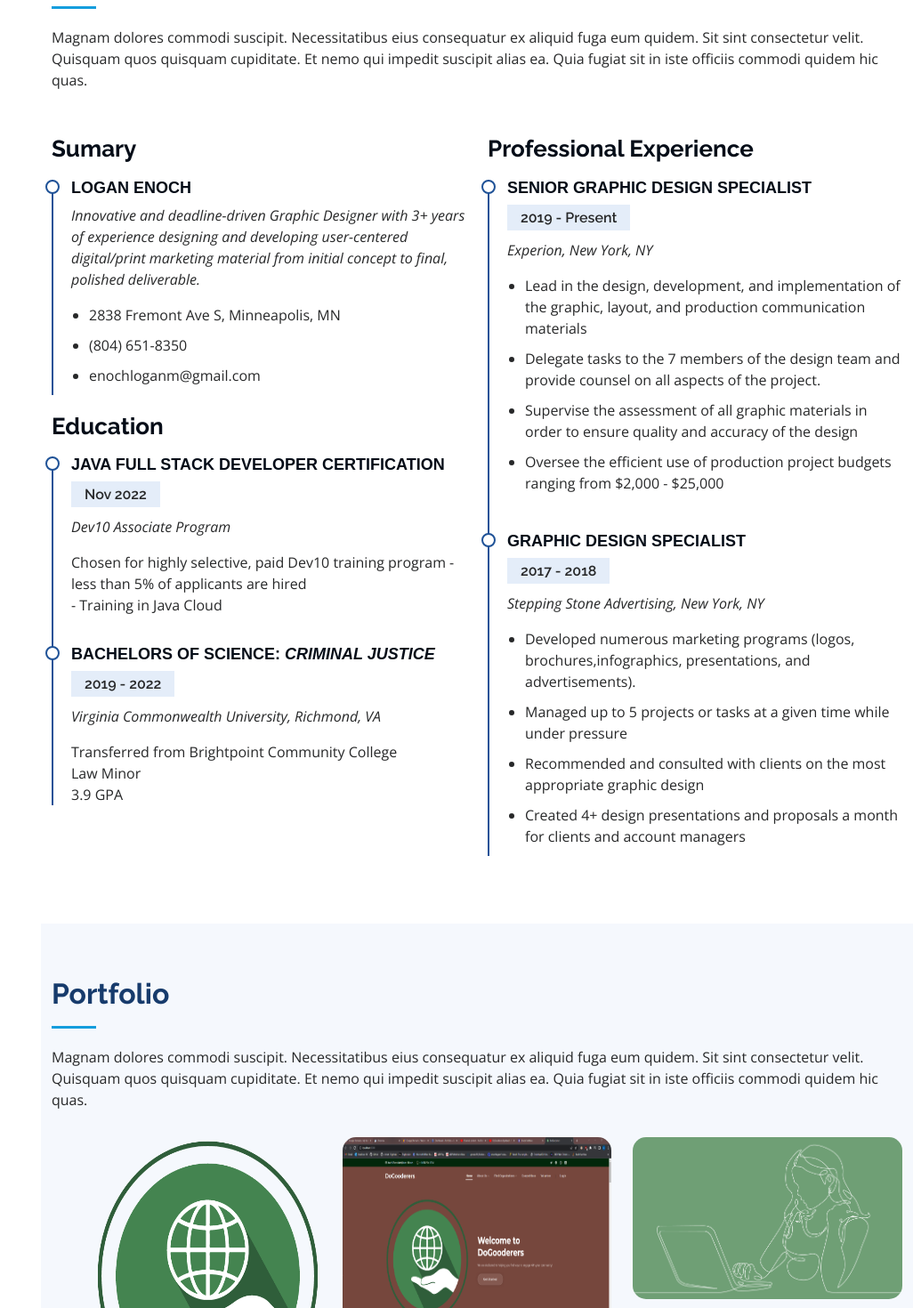
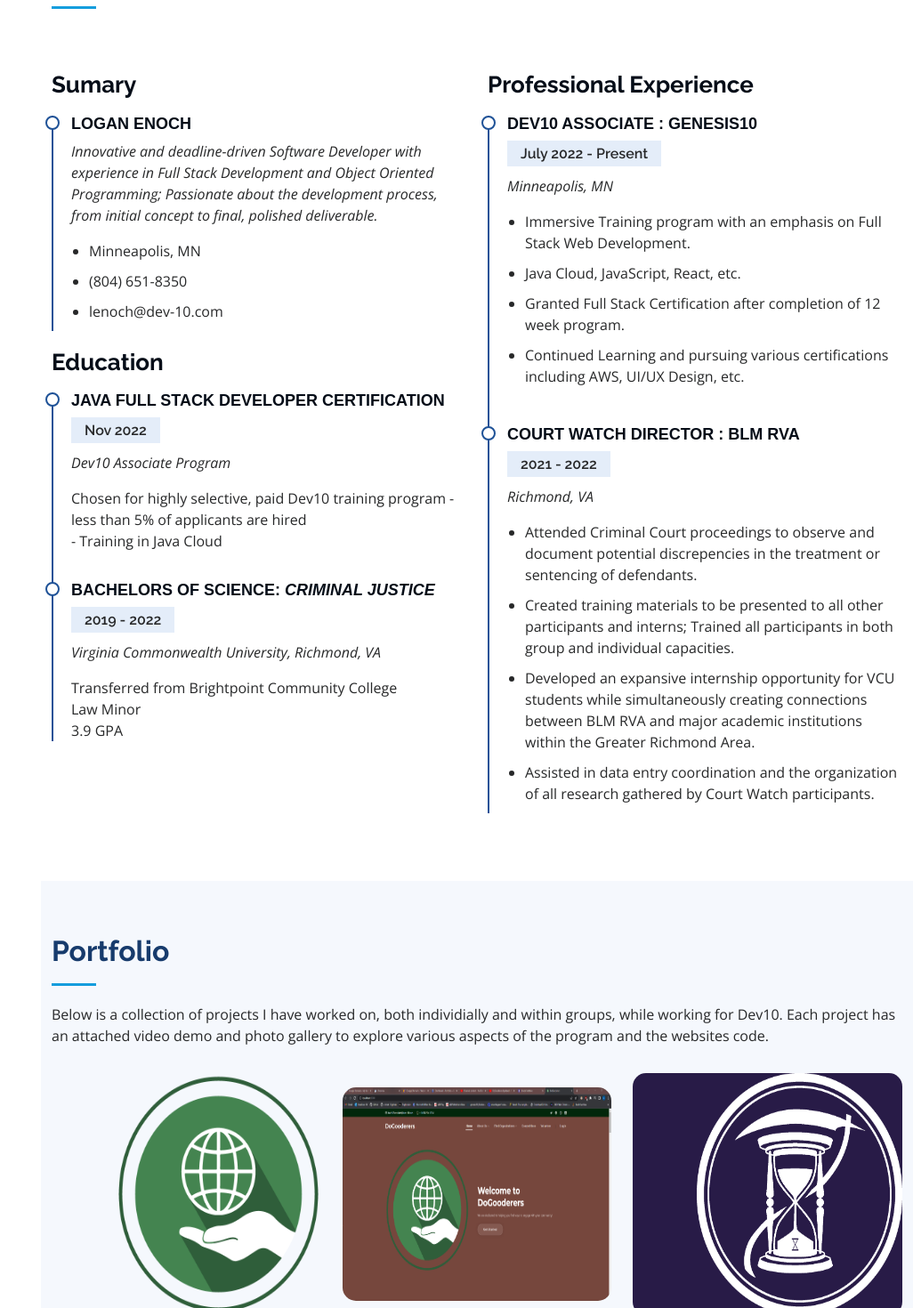
Before and after one commit to loganmenoch/Personal-Portfolio, a React (Create React App) app in the folder devportfolio/: page / in a window 1280 px wide. Shown: the part 2160-3630 px from the top of the page at 89% size, without its empty margins (254-1280 px from the left). Built offline with nearby package versions, Linux system fonts and the light colour scheme.

Commit message:
beginning get inked page

```diff
--- a/devportfolio/package.json
+++ b/devportfolio/package.json
@@ -12,6 +12,7 @@
     "react-animated-progress-bar": "^1.1.2",
     "react-bootstrap": "^2.7.0",
     "react-dom": "^18.2.0",
+    "react-grid": "^4.0.4",
     "react-player": "^2.11.0",
     "react-router-dom": "^6.4.3",
     "react-scripts": "5.0.1",
--- a/devportfolio/public/assets/css/style.css
+++ b/devportfolio/public/assets/css/style.css
@@ -625,13 +625,8 @@ section {
   justify-content: space-between;
 }
 
-.portfolio-grid {
-  display: grid;
-  grid-gap: 10px;
-}
-
-.portfolio-item {
-  display: inline-block;
+.grid-container {
+  display: inline-grid;
 }
 
 /*--------------------------------------------------------------
--- a/devportfolio/public/assets/js/main.js
+++ b/devportfolio/public/assets/js/main.js
@@ -1,9 +1,4 @@
-/**
-* Template Name: iPortfolio - v3.10.0
-* Template URL: https://bootstrapmade.com/iportfolio-bootstrap-portfolio-websites-template/
-* Author: BootstrapMade.com
-* License: https://bootstrapmade.com/license/
-*/
+
 (function() {
   "use strict";
 
@@ -161,32 +156,66 @@
   /**
    * Porfolio isotope and filter
    */
+  // window.addEventListener('load', () => {
+  //   let portfolioContainer = select('.portfolio-container');
+  //   if (portfolioContainer) {
+  //     let portfolioIsotope = new Isotope(portfolioContainer, {
+  //       itemSelector: '.portfolio-item'
+  //     });
+
+  //     let portfolioFilters = select('#portfolio-flters li', true);
+
+  //     on('click', '#portfolio-flters li', function(e) {
+  //       e.preventDefault();
+  //       portfolioFilters.forEach(function(el) {
+  //         el.classList.remove('filter-active');
+  //       });
+  //       this.classList.add('filter-active');
+
+  //       portfolioIsotope.arrange({
+  //         filter: this.getAttribute('data-filter')
+  //       });
+  //       portfolioIsotope.on('arrangeComplete', function() {
+  //         AOS.refresh()
+  //       });
+  //     }, true);
+  //   }
+
+  // });
+
+  let portfolionIsotope = document.querySelector('.portfolio-isotope');
+
+  if (portfolionIsotope) {
+
+    let portfolioFilter = portfolionIsotope.getAttribute('data-portfolio-filter') ? portfolionIsotope.getAttribute('data-portfolio-filter') : '*';
+    let portfolioLayout = portfolionIsotope.getAttribute('data-portfolio-layout') ? portfolionIsotope.getAttribute('data-portfolio-layout') : 'masonry';
+    let portfolioSort = portfolionIsotope.getAttribute('data-portfolio-sort') ? portfolionIsotope.getAttribute('data-portfolio-sort') : 'original-order';
+
     window.addEventListener('load', () => {
-    let portfolioContainer = select('.portfolio-container');
-    if (portfolioContainer) {
-      let portfolioIsotope = new Isotope(portfolioContainer, {
-        itemSelector: '.portfolio-item'
+      let portfolioIsotope = new Isotope(document.querySelector('.portfolio-container'), {
+        itemSelector: '.portfolio-item',
+        layoutMode: portfolioLayout,
+        filter: portfolioFilter,
+        sortBy: portfolioSort
       });
 
-      let portfolioFilters = select('#portfolio-flters li', true);
-
-      on('click', '#portfolio-flters li', function(e) {
-        e.preventDefault();
-        portfolioFilters.forEach(function(el) {
-          el.classList.remove('filter-active');
-        });
+      let menuFilters = document.querySelectorAll('.portfolio-isotope .portfolio-flters li');
+      menuFilters.forEach(function(el) {
+        el.addEventListener('click', function() {
+          document.querySelector('.portfolio-isotope .portfolio-flters .filter-active').classList.remove('filter-active');
           this.classList.add('filter-active');
-
           portfolioIsotope.arrange({
             filter: this.getAttribute('data-filter')
           });
-        portfolioIsotope.on('arrangeComplete', function() {
-          AOS.refresh()
+          if (typeof aos_init === 'function') {
+            aos_init();
+          }
+        }, false);
       });
-      }, true);
-    }
 
     });
+
+  }
 
   /**
    * Initiate portfolio lightbox
--- a/devportfolio/src/App.js
+++ b/devportfolio/src/App.js
@@ -5,6 +5,7 @@ import Navbar from "./Components/Misc/NavBar";
 import DoGooderersOriginal from "./Components/Projects/DogooderersOriginal";
 import DoGooderersUpdated from "./Components/Projects/DoGooderersUpdated";
 import PortfolioProject from "./Components/Projects/PortfolioProject";
+import GetInked from "./Components/Projects/GetInked";
 
 function App() {
   return (
@@ -18,7 +19,7 @@ function App() {
           <Route path='/dogooderersOriginal' element={<DoGooderersOriginal />} />
           <Route path='/dogooderersUpdated' element={<DoGooderersUpdated />} />
           <Route path='/portfolioProject' element={<PortfolioProject />} />
-
+          <Route path='/getInked' element={<GetInked />} />
 
         </Routes>
         </div>
--- a/devportfolio/src/Components/Misc/NavBar.js
+++ b/devportfolio/src/Components/Misc/NavBar.js
@@ -1,5 +1,4 @@
-import { Link } from "react-router-dom";
-import { useContext } from "react";
+
 
 function Navbar(){
 
@@ -11,7 +10,7 @@ function Navbar(){
                 <img src="assets/img/profile-img.jpg" alt="" className="img-fluid rounded-circle"/>
                 <h1 className="text-light"><a href="/">Logan Enoch</a></h1>
                 <div className="social-links mt-3 text-center">
-                    <a href="mailto:enochloganm@gmail.com" className="email"><i className="bi-envelope"></i></a>
+                    <a href="mailto:lenoch@dev-10.com" className="email"><i className="bi-envelope"></i></a>
                     <a href="https://www.linkedin.com/in/enochmlogan/" className="linkedin"><i className="bx bxl-linkedin"></i></a>
                     <a href="https://github.com/loganmenoch" className="github"><i className="bx bxl-github"></i></a>
                 </div>
--- a/devportfolio/src/Components/Misc/Portfolio.js
+++ b/devportfolio/src/Components/Misc/Portfolio.js
@@ -1,5 +1,6 @@
 import { Link } from "react-router-dom";
 import { useEffect, useState } from "react";
+import { Grid, GridItem, SimpleGrid, Box } from "@chakra-ui/react";
 
 function Portfolio(){
 
@@ -38,7 +39,6 @@ function Portfolio(){
     }
   ];
 
-
   const [filter, setFilter] = useState("all");
   const [projects, setProjects] = useState([]);
 
@@ -60,7 +60,7 @@ function Portfolio(){
 
         <div className="section-title">
           <h2>Portfolio</h2>
-          <p>Magnam dolores commodi suscipit. Necessitatibus eius consequatur ex aliquid fuga eum quidem. Sit sint consectetur velit. Quisquam quos quisquam cupiditate. Et nemo qui impedit suscipit alias ea. Quia fugiat sit in iste officiis commodi quidem hic quas.</p>
+          <p>Below is a collection of projects I have worked on, both individially and within groups, while working for Dev10. Each project has an attached video demo and photo gallery to explore various aspects of the program and the websites code. </p>
         </div>
 
           <div class="row" data-aos="fade-up">
@@ -84,11 +84,12 @@ function Portfolio(){
             </div>
           </div>
 
-          <div >
+          <div>
+
           {projects.map(item => item.filtered === true ?
 
-              <div key={item.name} className="row portfolio-container" data-aos="fade-up" data-aos-delay="100">
-                <div className="col-lg-4 col-md-4 col-sm-4 col-xs-6 portfolio-item">
+              <div key={item.name} className=" portfolio-container" data-aos="fade-up" data-aos-delay="100">
+                <div className="col-lg-4 portfolio-item">
                     <div className="portfolio-wrap">
                       <img src={item.src} className="img-fluid" alt="" style={{height:[item.height], paddingLeft:[item.paddingLeft]}}/>
                       <div className="portfolio-links">
@@ -111,14 +112,14 @@ function Portfolio(){
 
           <div className="section-title">
             <h2>Portfolio</h2>
-            <p>Magnam dolores commodi suscipit. Necessitatibus eius consequatur ex aliquid fuga eum quidem. Sit sint consectetur velit. Quisquam quos quisquam cupiditate. Et nemo qui impedit suscipit alias ea. Quia fugiat sit in iste officiis commodi quidem hic quas.</p>
+            <p>Below is a collection of projects I have worked on, both individially and within groups, while working for Dev10. Each project has an attached video demo and photo gallery to explore various aspects of the program and the websites code. </p>
           </div>
 
           <div className="row gy-4 portfolio-container" data-aos="fade-up" data-aos-delay="100">
 
             <div className="col-lg-4 col-md-6 portfolio-item">
               <div className="portfolio-wrap">
-                <img src="assets/img/DOproject/logo.png" className="img-fluid" style={{height:"19.5em", paddingLeft:"3em"}} alt=""/>
+                <img src="assets/img/DOproject/logo.png" className="img-fluid" style={{height:"17em", paddingLeft:"4.5em"}} alt=""/>
                 <div className="portfolio-links">
                   <Link to="/doGooderersOriginal" title="More Details">Dev10 Capstone</Link>
                   <a href="/doGooderersOriginal" title="More Details"><i className="bx bx-link"></i></a>
@@ -137,11 +138,11 @@ function Portfolio(){
             </div>
 
              <div className="col-lg-4 col-md-6 portfolio-item ">
-              <div className="portfolio-wrap">
-                <img src="assets/img/websitebackground.jpg" className="img-fluid" alt=""/>
+              <div className="portfolio-wrap" style={{backgroundColor:"#281b47"}}>
+                <img src="assets/img/GetInked/getInkedlogo.png" className="img-fluid" alt="" style={{height:"17em", paddingLeft:"4.5em"}}/>
                 <div className="portfolio-links">
-                  <Link to="/doGooderersOriginal" title="More Details">Get Inked</Link>
-                  <a href="/doGooderersOriginal" title="More Details"><i className="bx bx-link"></i></a>
+                  <Link to="/getInked" title="More Details">Get Inked</Link>
+                  <a href="/getInked" title="More Details"><i className="bx bx-link"></i></a>
                 </div>
               </div>
             </div>
@@ -160,6 +161,7 @@ function Portfolio(){
 
          </div>
          </section>
+
          </>
     );
 }
--- a/devportfolio/src/Components/Misc/Resume.js
+++ b/devportfolio/src/Components/Misc/Resume.js
@@ -4,8 +4,7 @@ function Resume(){
         <div className="container">
 
             <div className="section-title">
-            <h2>Resume</h2>
-            <p>Magnam dolores commodi suscipit. Necessitatibus eius consequatur ex aliquid fuga eum quidem. Sit sint consectetur velit. Quisquam quos quisquam cupiditate. Et nemo qui impedit suscipit alias ea. Quia fugiat sit in iste officiis commodi quidem hic quas.</p>
+                <h2>Resume</h2>
             </div>
 
             <div className="row">
@@ -13,11 +12,11 @@ function Resume(){
                 <h3 className="resume-title">Sumary</h3>
                 <div className="resume-item pb-0">
                 <h4>Logan Enoch</h4>
-                <p><em>Innovative and deadline-driven Graphic Designer with 3+ years of experience designing and developing user-centered digital/print marketing material from initial concept to final, polished deliverable.</em></p>
+                <p><em>Innovative and deadline-driven Software Developer with experience in Full Stack Development and Object Oriented Programming; Passionate about the development process, from initial concept to final, polished deliverable.</em></p>
                 <ul>
-                    <li>2838 Fremont Ave S, Minneapolis, MN</li>
+                    <li>Minneapolis, MN</li>
                     <li>(804) 651-8350</li>
-                    <li>enochloganm@gmail.com</li>
+                    <li>lenoch@dev-10.com</li>
                 </ul>
                 </div>
 
@@ -39,25 +38,25 @@ function Resume(){
             <div className="col-lg-6" data-aos="fade-up" data-aos-delay="100">
                 <h3 className="resume-title">Professional Experience</h3>
                 <div className="resume-item">
-                <h4>Senior graphic design specialist</h4>
-                <h5>2019 - Present</h5>
-                <p><em>Experion, New York, NY </em></p>
+                <h4>Dev10 Associate : Genesis10</h4>
+                <h5>July 2022 - Present</h5>
+                <p><em>Minneapolis, MN </em></p>
                 <ul>
-                    <li>Lead in the design, development, and implementation of the graphic, layout, and production communication materials</li>
-                    <li>Delegate tasks to the 7 members of the design team and provide counsel on all aspects of the project. </li>
-                    <li>Supervise the assessment of all graphic materials in order to ensure quality and accuracy of the design</li>
-                    <li>Oversee the efficient use of production project budgets ranging from $2,000 - $25,000</li>
+                    <li>Immersive Training program with an emphasis on Full Stack Web Development.</li>
+                    <li>Java Cloud, JavaScript, React, etc.</li>
+                    <li>Granted Full Stack Certification after completion of 12 week program.</li>
+                    <li>Continued Learning and pursuing various certifications including AWS, UI/UX Design, etc.</li>
                 </ul>
                 </div>
                 <div className="resume-item">
-                <h4>Graphic design specialist</h4>
-                <h5>2017 - 2018</h5>
-                <p><em>Stepping Stone Advertising, New York, NY</em></p>
+                <h4>Court Watch Director : BLM RVA</h4>
+                <h5>2021 - 2022</h5>
+                <p><em>Richmond, VA</em></p>
                 <ul>
-                    <li>Developed numerous marketing programs (logos, brochures,infographics, presentations, and advertisements).</li>
-                    <li>Managed up to 5 projects or tasks at a given time while under pressure</li>
-                    <li>Recommended and consulted with clients on the most appropriate graphic design</li>
-                    <li>Created 4+ design presentations and proposals a month for clients and account managers</li>
+                    <li>Attended Criminal Court proceedings to observe and document potential discrepencies in the treatment or sentencing of defendants. </li>
+                    <li>Created training materials to be presented to all other participants and interns; Trained all participants in both group and individual capacities. </li>
+                    <li>Developed an expansive internship opportunity for VCU students while simultaneously creating connections between BLM RVA and major academic institutions within the Greater Richmond Area.</li>
+                    <li>Assisted in data entry coordination and the organization of all research gathered by Court Watch participants. </li>
                 </ul>
                 </div>
             </div>
--- /dev/null
+++ b/devportfolio/src/Components/Projects/GetInked.js
@@ -0,0 +1,105 @@
+import 'react-slideshow-image/dist/styles.css'
+import Lightbox from "yet-another-react-lightbox";
+import "yet-another-react-lightbox/styles.css";
+import Captions from "yet-another-react-lightbox/plugins/captions";
+import "yet-another-react-lightbox/plugins/captions.css";
+import { useState } from "react";
+import { Link } from 'react-router-dom';
+
+function GetInked(){
+    const [open, setOpen] = useState(false);
+
+    return (
+        <div>
+        <section id="breadcrumbs" className="breadcrumbs">
+            <div className="container">
+
+                <div className="d-flex justify-content-between align-items-center">
+                <h2>Get Inked</h2>
+                <ol>
+                    <li><a href="/">Home</a></li>
+                    <li>Get Inked</li>
+                </ol>
+                </div>
+
+            </div>
+        </section>
+
+        <section id="portfolio-details" className="portfolio-details" >
+            <div className="container">
+
+                <div className="row gy-4">
+
+                <div className="col-lg-8">
+                <div className="col-lg-12">
+                    <div className="portfolio-details-slider swiper">
+                    <div className="swiper-wrapper align-items-center">
+                        <div className="swiper-slide">
+                        <iframe className="embed-responsive-item" src="https://www.youtube.com/embed/soJk1i65vY4" allowFullScreen height="550px" width="850px"></iframe>
+                        </div>
+                    </div>
+                        <div className="swiper-pagination"></div>
+                    </div>
+                </div>
+                </div>
+
+                <div className="col-lg-4">
+                    <div className="portfolio-info">
+                    <h3>
+                        Project Details
+                    </h3>
+                    <ul>
+                        <li><strong>Category</strong>: Independent Project</li>
+                        <li><strong>Time Span</strong>: 4 Weeks</li>
+                        <li><strong>Project date</strong>: 01 Feb 2023</li>
+
+                    </ul>
+                    </div>
+                    <div className="portfolio-description">
+                    <div className="position-relative mt-4">
+                        <button type="button" className="button-52" onClick={() => setOpen(true)}>
+                            Project Images
+                        </button>
+                    </div>
+                    <p style={{marginTop:"1em"}}>
+                        I updated the CSS and functionality of the original DoGooderers Group project as a way to explore various aspects of front end development.
+                        <p><strong>Technologes:</strong></p>
+                        <p style={{marginLeft:"1em"}}>BootStrap, MySQL, Java, Spring, React, JS, Google Maps API, JPA</p>
+                        <p><strong>Development Tools:</strong></p>
+                        <p style={{marginLeft:"1em"}}>Docker, IntelliJ, Maven, VS Code</p>
+                    </p>
+                    </div>
+                </div>
+
+                </div>
+
+            </div>
+
+            </section>
+
+            <Lightbox
+                open={open}
+                close={() => setOpen(false)}
+                slides={[
+                { src: "assets/img/DUproject/home.png", title:"Home" },
+                { src: 'assets/img/DUproject/heroes.png', title:"Navigation"  },
+                { src: 'assets/img/DUproject/about.jpg', title:"About Us" },
+                { src: 'assets/img/DUproject/counter.jpg', title:"Embeded video and counter"},
+                { src: 'assets/img/DUproject/services.jpg', title:"Services"},
+                { src: 'assets/img/DUproject/photogallery.jpg', title:"Photo Gallery", description:"Photos can be filtered by the content or volunteer activity." },
+                { src: 'assets/img/DUproject/faq.jpg', title:"Volunteer Logs", description:"Each Volunteer log includes the organization they volunteered with, if applicable, the start and end times, the and tasks completed while volunteering. Users may also describe what they liked and disliked about the experience in the 'Task' section." },
+                { src: 'assets/img/DUproject/contact.jpg', title:"Contact Form", description:"Users may contact the DoGooderers team with any concerns about the website." },
+                { src: 'assets/img/DUproject/login.jpg', title:"Login/ Register" },
+                { src: 'assets/img/DUproject/logs.jpg', title:"Volunteer Logs", description:"Each Volunteer log includes the organization they volunteered with, if applicable, the start and end times, the and tasks completed while volunteering. Users may also describe what they liked and disliked about the experience in the 'Task' section." },
+                { src: 'assets/img/DUproject/map.jpg', title:"Find Organizations", description:"The Google Map loads to the users current location and finds searched organizations within a limited radius." },
+                { src: 'assets/img/DUproject/competitions.jpg', title:"Competitions", description:"Users can learn more about competitions, how to make one, and explore the competions they are currently hosting/ participating in." },
+                { src: 'assets/img/DUproject/kindness.jpg', title:"Competition", description:"Competitions have a leader board that show the competition moderators and all the participant hours that count towards the total. " },
+
+                ]}
+                plugins={[Captions]}
+            />
+        </div>
+    )
+}
+
+export default GetInked;
```
Also changed, not shown: devportfolio/public/assets/img/GetInked/getInkedlogo.png (added), 1 other file (tests, documents, lock files or other folders). Lines whose indentation alone changed are shown as unchanged.
